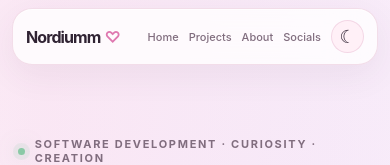
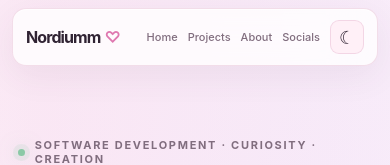
Before and after one commit to Nordiumm/Nordiumm.github.io, a React (Vite) app: page / in a window 390 px wide. Shown: the top 165 px of the page. Built offline with nearby package versions, Linux system fonts and the light colour scheme.

Commit message:
Make navigation and controls more box-shaped

```diff
--- a/src/components/shared/Navigation/Navigation.module.css
+++ b/src/components/shared/Navigation/Navigation.module.css
@@ -9,7 +9,7 @@
   margin: 14px auto 0;
   padding: 13px 18px;
   border: 1px solid var(--color-border);
-  border-radius: var(--radius-full);
+  border-radius: 16px;
   background: var(--color-surface);
   box-shadow: 0 10px 34px rgba(90, 55, 80, 0.07), inset 0 1px 0 var(--glass-highlight);
   backdrop-filter: blur(22px);
@@ -23,17 +23,9 @@
   white-space: nowrap;
 }
 
-.logo span {
-  margin-left: 4px;
-  color: var(--color-primary);
-}
+.logo span { margin-left: 4px; color: var(--color-primary); }
 
-.right,
-.links {
-  display: flex;
-  align-items: center;
-}
-
+.right, .links { display: flex; align-items: center; }
 .right { gap: 18px; }
 .links { gap: 25px; }
 
@@ -65,11 +57,11 @@
 .themeToggle {
   display: grid;
   place-items: center;
-  width: 37px;
-  height: 37px;
+  width: 38px;
+  height: 38px;
   flex-shrink: 0;
   border: 1px solid var(--color-border);
-  border-radius: 50%;
+  border-radius: 11px;
   background: var(--color-surface-secondary);
   color: var(--color-text);
   font-size: 18px;
@@ -78,7 +70,7 @@
 }
 
 .themeToggle:hover {
-  transform: rotate(-12deg);
+  transform: translateY(-2px);
   border-color: var(--color-primary);
   background: var(--glass-highlight);
 }
@@ -89,7 +81,7 @@
     width: calc(100% - 24px);
     margin-top: 8px;
     padding: 11px 13px;
-    border-radius: 20px;
+    border-radius: 14px;
   }
   .right { gap: 10px; }
   .links { max-width: 250px; flex-wrap: wrap; justify-content: flex-end; gap: 8px 14px; }
@@ -100,5 +92,5 @@
   .logo { font-size: 16px; }
   .links { max-width: 190px; gap: 7px 10px; }
   .links a { font-size: 11px; }
-  .themeToggle { width: 33px; height: 33px; }
+  .themeToggle { width: 34px; height: 34px; border-radius: 9px; }
 }
```
